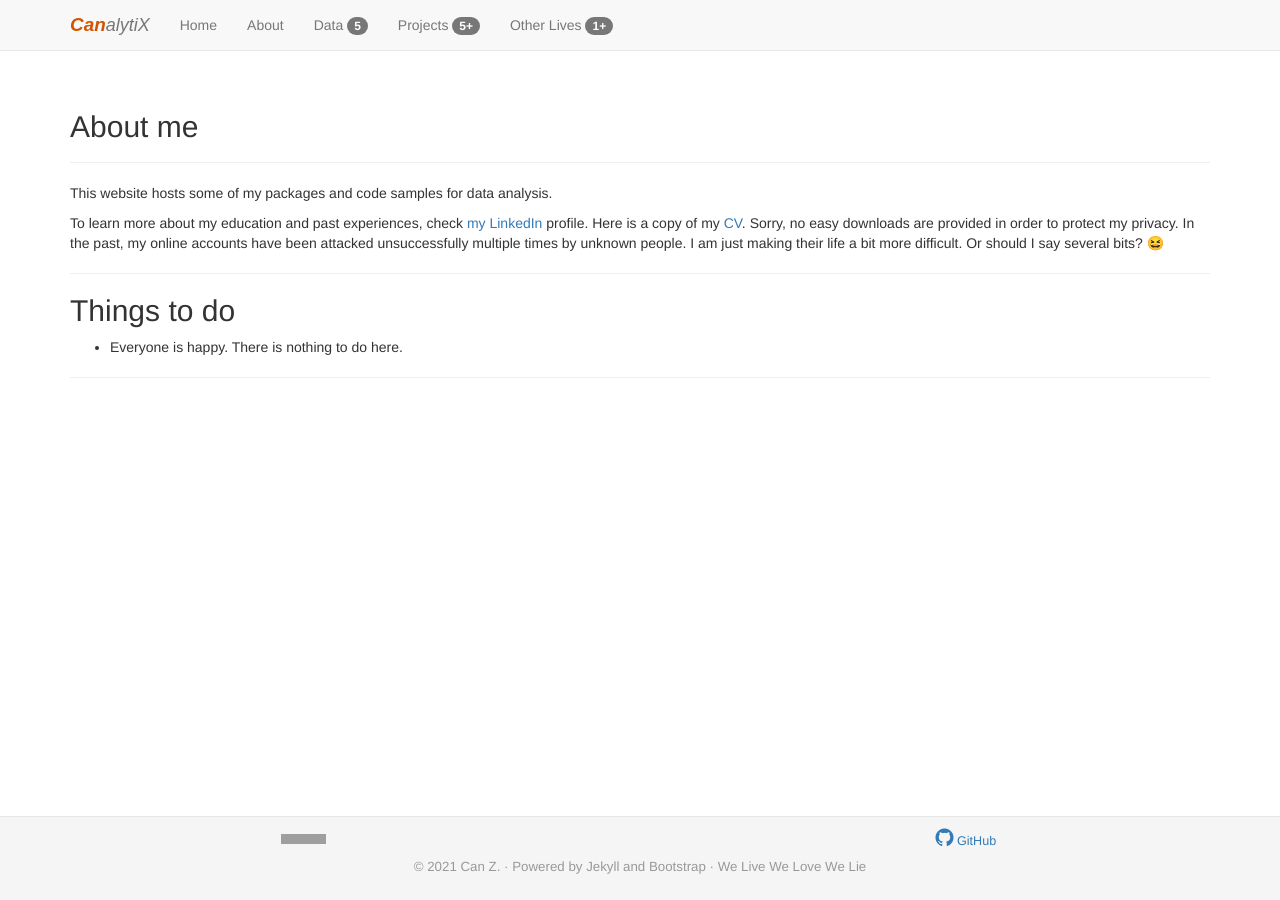
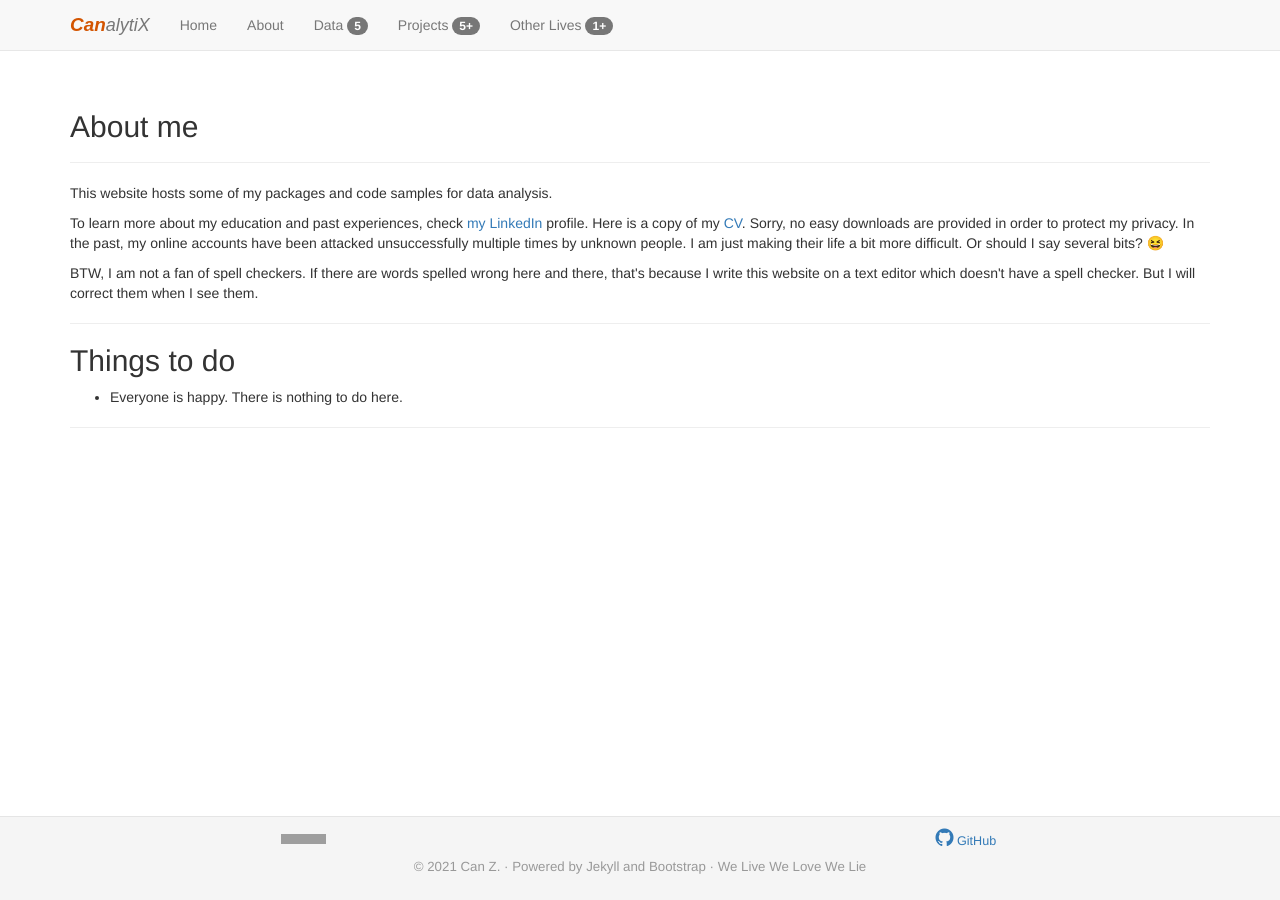
Before and after one commit to HVoltBb/HVoltBb.github.io, a Jekyll site: the page built from about/index.html, in a window 1280 px wide. Built offline with Jekyll 4.4.1, drawn with Linux system fonts in a browser that asks for light colours; comment, search, counter and statistics services are not loaded; grey boxes are pictures that could not be loaded.

Commit message:
Update index.html

```diff
--- a/about/index.html
+++ b/about/index.html
@@ -8,6 +8,7 @@ title: about
 <div>
 	<p>This website hosts some of my packages and code samples for data analysis.</p>
 	<p>To learn more about my education and past experiences, check <a href="https://www.linkedin.com/in/can-zhou-65970838">my LinkedIn</a> profile. Here is a copy of my <a href="https://hvoltbb.github.io/about/cv.html">CV</a>. Sorry, no easy downloads are provided in order to protect my privacy. In the past, my online accounts have been attacked unsuccessfully multiple times by unknown people. I am just making their life a bit more difficult. Or should I say several bits? &#x1F606;</p>
+	<p>BTW, I am not a fan of spell checkers. If there are words spelled wrong here and there, that's because I write this website on a text editor which doesn't have a spell checker. But I will correct them when I see them.</p>
 </div>
 <hr>
 <h2>Things to do</h2>
```
